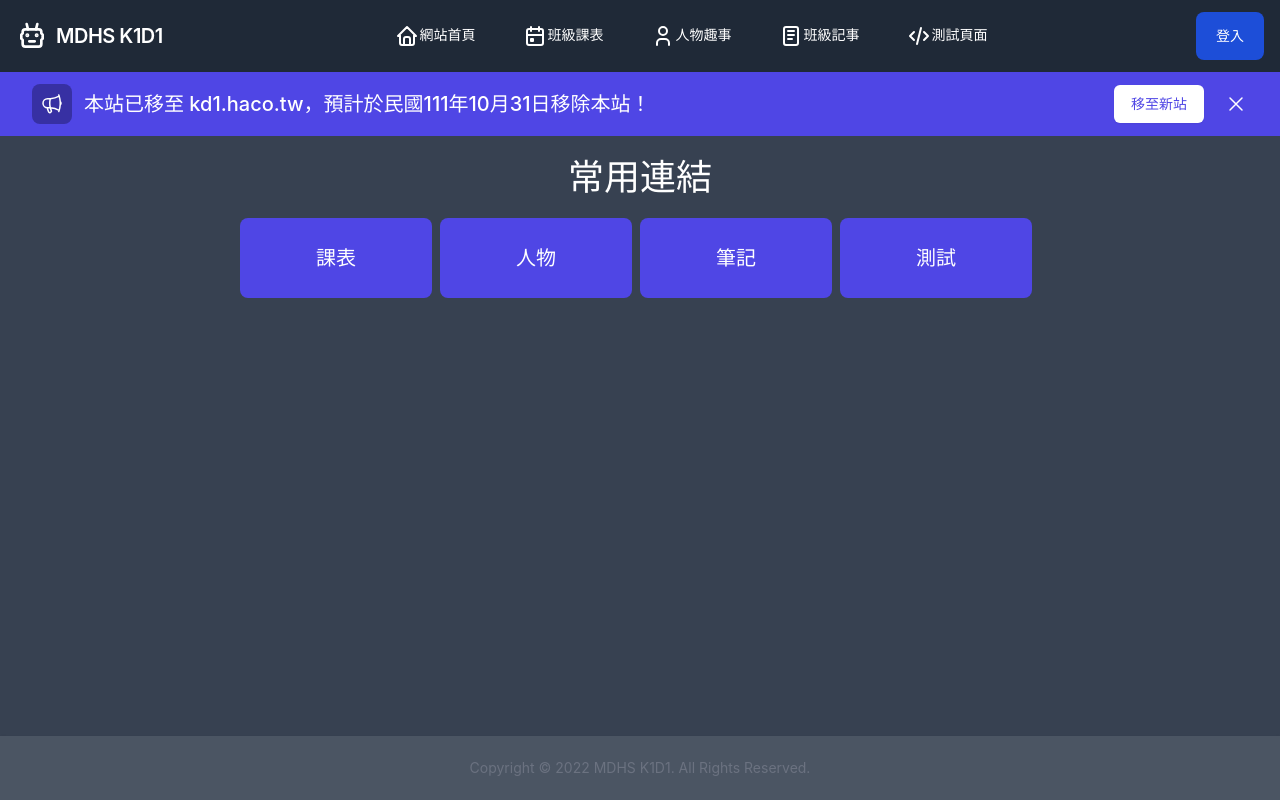
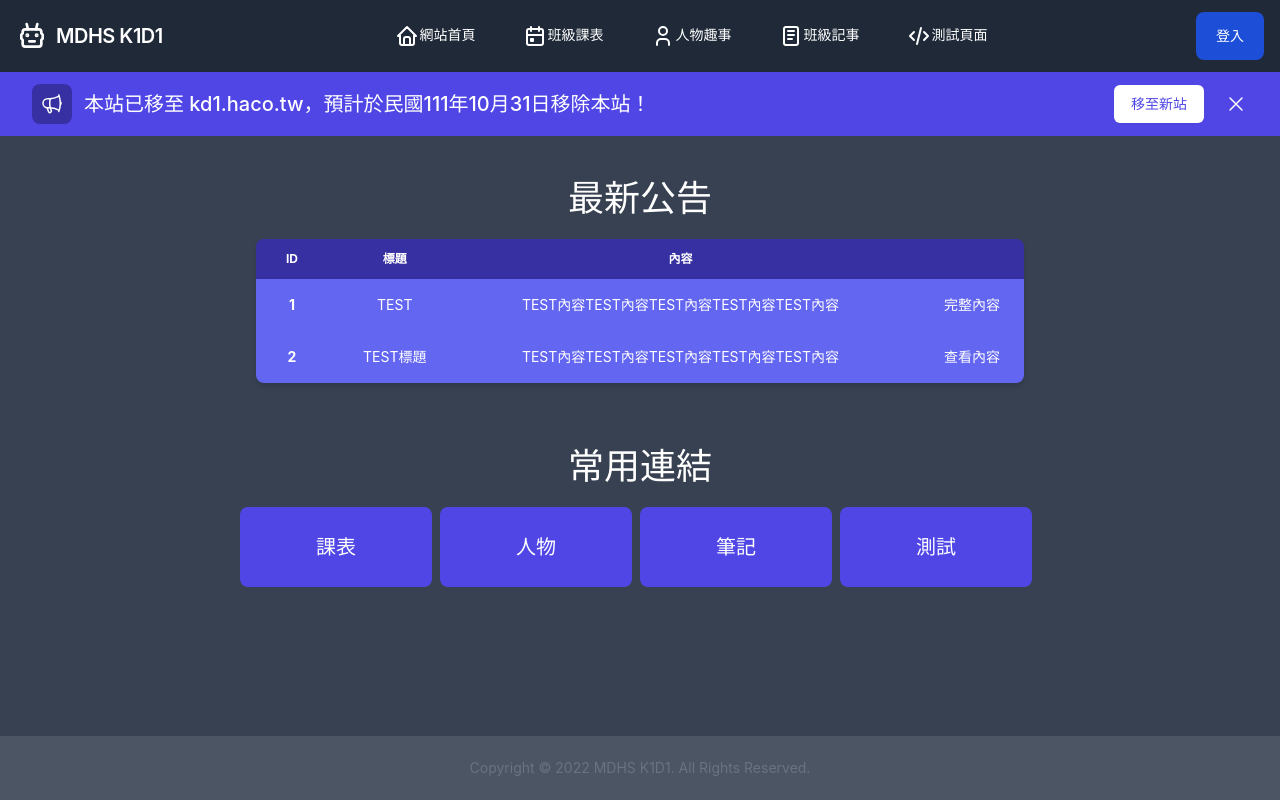
Before and after one commit to HACO8888/MDHS-KD1-WEB, a React (Create React App) app: page / in a window 1280 px wide. Built offline with nearby package versions, Linux system fonts and the light colour scheme.

Commit message:
Update index.js

```diff
--- a/src/pages/Home/index.js
+++ b/src/pages/Home/index.js
@@ -48,11 +48,11 @@ export default function Home() {
                     </div>
                 </div>
             </div>
-            {/* <br />
+            <br />
             <br />
             <h1 className='text-4xl'>最新公告</h1>
             <br />
-            <div className="overflow-x-auto relative shadow-md sm:rounded-lg">
+            <div className="overflow-x-auto relative shadow-md sm:rounded-lg w-[100%] md:w-[60%] ml-[0%] md:ml-[20%]">
                 <table className="w-full text-sm text-left text-white">
                     <thead className="text-xs uppercase bg-indigo-800 text-white">
                         <tr>
@@ -65,7 +65,7 @@ export default function Home() {
                             <th scope="col" className="py-3 px-6">
                                 內容
                             </th>
-                            <th scope="col" className="py-3 px-6 text-right">
+                            <th scope="col" className="py-3 px-6">
                                 <span className="sr-only">分享</span>
                             </th>
                         </tr>
@@ -82,12 +82,12 @@ export default function Home() {
                                 TEST內容TEST內容TEST內容TEST內容TEST內容
                             </td>
                             <td className="py-4 px-6 text-right">
-                                <a href="#" className="font-medium text-white hover:underline">分享</a>
+                                <a href="#/announcement/1" className="font-medium text-white hover:underline">完整內容</a>
                             </td>
                         </tr>
                         <tr className="bg-indigo-500 hover:bg-indigo-400">
                             <th scope="row" className="py-4 px-6 text left">
-                                1
+                                2
                             </th>
                             <td className="py-4 px-6">
                                 TEST標題
@@ -96,14 +96,14 @@ export default function Home() {
                                 TEST內容TEST內容TEST內容TEST內容TEST內容
                             </td>
                             <td className="py-4 px-6 text-right">
-                                <a href="#" className="font-medium text-white hover:underline">分享</a>
+                                <a href="#/announcement/2" className="font-medium text-white hover:underline">查看內容</a>
                             </td>
                         </tr>
                     </tbody>
                 </table>
             </div>
             <br />
-            <br /> */}
+            <br />
             <br />
             <h1 className='text-4xl'>常用連結</h1>
             <br />
```
